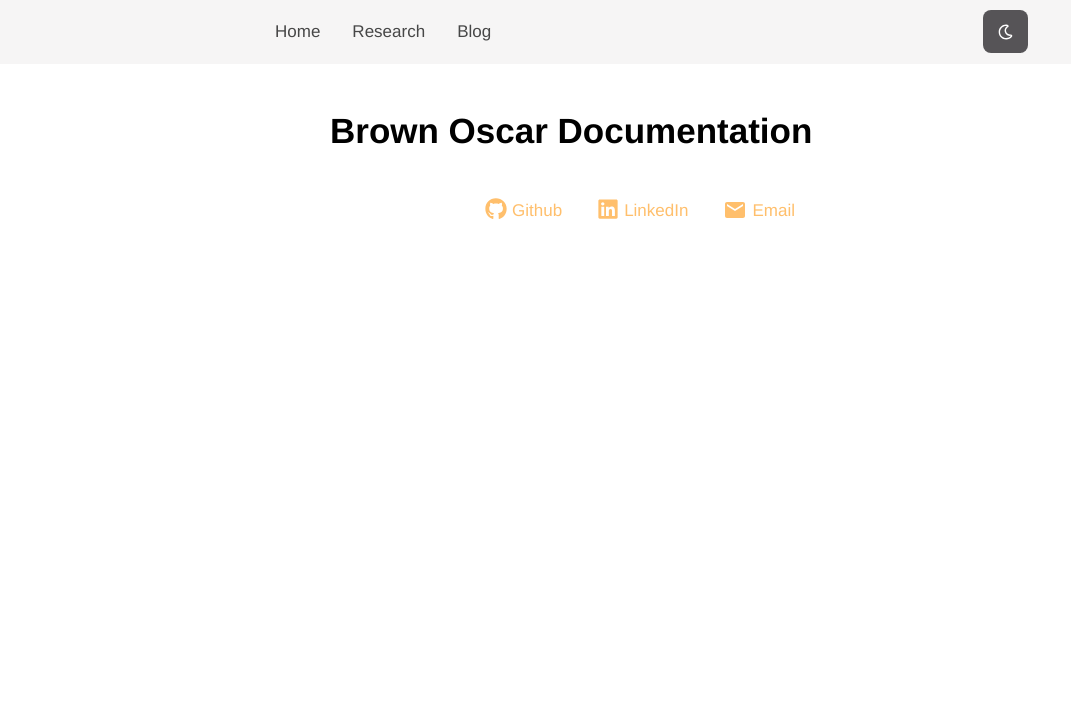
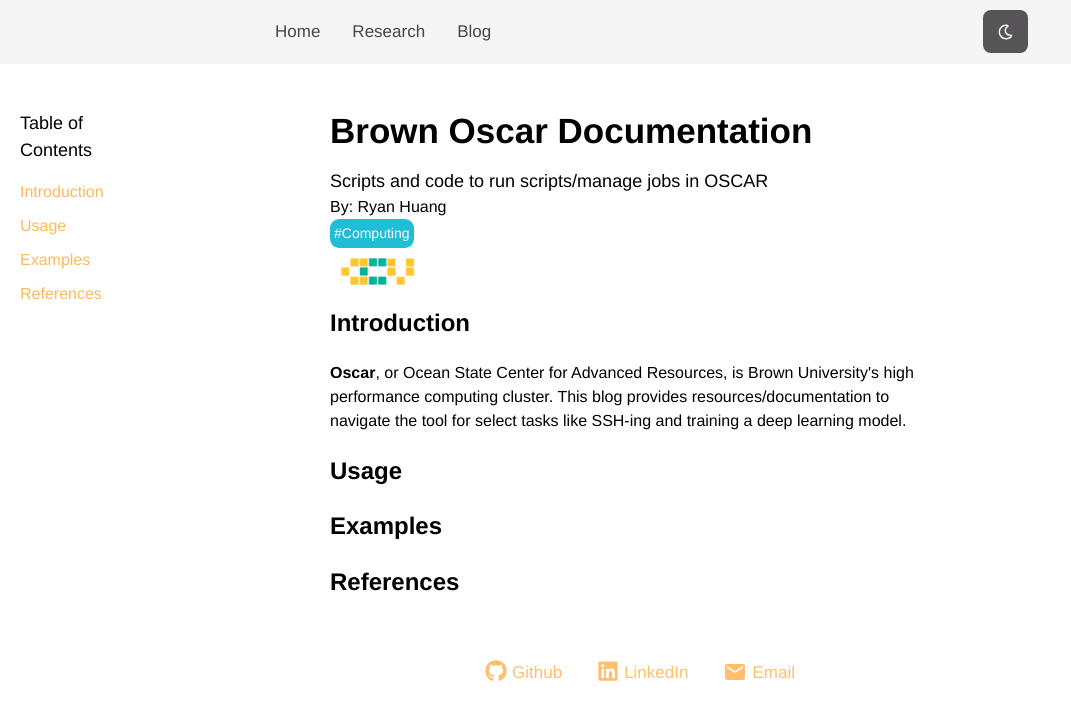
Before and after one commit to ryanhuang8/ryanhuang.dev, a React (Vite) app: page /blogs/oscar in a window 1280 px wide. Shown: the top 720 px of the page, without its empty margins (0-1071 px from the left). Built offline with nearby package versions, Linux system fonts and the light colour scheme; a web font is replaced by a local one.

Commit message:
feat: added oscar page

```diff
--- a/src/components/blogsPage/blogs/BlogBox.tsx
+++ b/src/components/blogsPage/blogs/BlogBox.tsx
@@ -1,3 +1,4 @@
+import { useNavigate } from "react-router-dom";
 import "../../../styles/blog.css";
 import { useTheme } from "../../ThemeContext";
 import TechBox from "../../startPage/TechBox";
@@ -8,17 +9,33 @@
   description: string;
   date: string;
   tags: string[];
+  link: string;
 }
 
-const BlogBox: React.FC<BlogBoxProps> = ({ title, date, tags, description }) => {
+const BlogBox: React.FC<BlogBoxProps> = ({
+  title,
+  date,
+  tags,
+  description,
+  link
+}) => {
   const { theme } = useTheme();
+  const navigate = useNavigate();
 
   const techBoxes = () => {
     return tags.map((tag, index) => <TechBox key={index} technology={tag} />);
   };
 
+  const handleOnClick = () => {
+    navigate("/blogs/" + link);
+  };
+
   return (
-    <div className={`blog-box ${theme}`}>
+    <div
+      className={`blog-box ${theme}`}
+      onClick={handleOnClick}
+      style={{ cursor: "pointer" }}
+    >
       <div className="project-title-blog">{title}</div>
       <div className="blog-date">{description}</div>
       <div className="blog-date">📆 {date}</div>
--- a/src/components/blogsPage/blogs/Oscar.tsx
+++ b/src/components/blogsPage/blogs/Oscar.tsx
@@ -1,15 +1,64 @@
+import React from "react";
 import { useTheme } from "../../ThemeContext";
 import "../../../styles/research.css";
 import "../../../styles/blog.css";
 import "../../../styles/start.css";
+import TechBox from "../../startPage/TechBox";
+import OscarImage from "../../../images/oscar.png";
 
 function Oscar() {
   const { theme } = useTheme();
   return (
     <div className={`container ${theme}`}>
-      <div className="column">
+      <div className="container-toc">
+        <div className="sidebar">
+          <div className="toc-title">Table of Contents</div>
+          <ul className="toc-list">
+            <li>
+              <a href="#section1">Introduction</a>
+            </li>
+            <li>
+              <a href="#section2">Usage</a>
+            </li>
+            <li>
+              <a href="#section3">Examples</a>
+            </li>
+            <li>
+              <a href="#section4">References</a>
+            </li>
+          </ul>
+        </div>
+      </div>
+      <div className="column content">
         <div className="title-intro-blog">
           <div className="title-blog">Brown Oscar Documentation</div>
+        </div>
+        <div className="blog-description">
+          Scripts and code to run scripts/manage jobs in OSCAR
+        </div>
+        <div>By: Ryan Huang</div>
+        <div className="technologies">
+          <TechBox technology="#Computing" />
+        </div>
+        <img className="oscar-image" src={OscarImage} />
+        <div id="section1" className="section">
+          <h2 className="section-title">Introduction</h2>
+          <b>Oscar</b>, or Ocean State Center for Advanced Resources, is Brown
+          University's high performance computing cluster. This blog provides
+          resources/documentation to navigate the tool for select tasks like
+          SSH-ing and training a deep learning model.
+        </div>
+        <div id="section2" className="section">
+          <h2 className="section-title">Usage</h2>
+          {/* Add usage content here */}
+        </div>
+        <div id="section3" className="section">
+          <h2 className="section-title">Examples</h2>
+          {/* Add examples content here */}
+        </div>
+        <div id="section4" className="section">
+          <h2 className="section-title">References</h2>
+          {/* Add references content here */}
         </div>
       </div>
     </div>
--- a/src/pages/Blog.tsx
+++ b/src/pages/Blog.tsx
@@ -15,13 +15,14 @@
           description="Scripts/Commands for OSCAR"
           date="June 19, 2024"
           tags={["#Computing"]}
+          link="oscar"
         />
-        <BlogBox title="In Progress" description="" date="" tags={[]} />
-        <BlogBox title="In Progress" description="" date="" tags={[]} />
-        <BlogBox title="In Progress" description="" date="" tags={[]} />
-        <BlogBox title="In Progress" description="" date="" tags={[]} />
-        <BlogBox title="In Progress" description="" date="" tags={[]} />
-        <BlogBox title="In Progress" description="" date="" tags={[]} />
+        <BlogBox title="In Progress" description="" date="" tags={[]} link="" />
+        <BlogBox title="In Progress" description="" date="" tags={[]} link="" />
+        <BlogBox title="In Progress" description="" date="" tags={[]} link="" />
+        <BlogBox title="In Progress" description="" date="" tags={[]} link="" />
+        <BlogBox title="In Progress" description="" date="" tags={[]} link="" />
+        <BlogBox title="In Progress" description="" date="" tags={[]} link="" />
         {/* <Template /> */}
       </div>
     </div>
--- a/src/style.css
+++ b/src/style.css
@@ -17,6 +17,10 @@
   /* font-weight: 500; */
   color: #ffb95d;
   text-decoration: inherit;
+  font-family: "proxima_nova_rgbold", Helvetica, Arial, sans-serif;
+}
+
+b {
   font-family: "proxima_nova_rgbold", Helvetica, Arial, sans-serif;
 }
 
--- a/src/styles/blog.css
+++ b/src/styles/blog.css
@@ -69,3 +69,53 @@
   margin-top: 85px;
   display: flex;
 }
+
+.blog-description {
+  font-size: 18px;
+  font-family: "proxima_nova_rgregular", Helvetica, Arial, sans-serif;
+  margin-top: 10px;
+}
+
+.container-toc {
+  width: 10%;
+  position: fixed; /* Keeps the sidebar fixed while scrolling */
+  top: 100px;
+  left: 10px;
+  height: 100%;
+  padding: 10px;
+  box-sizing: border-box;
+}
+
+/* Style for the ToC */
+.sidebar {
+  width: 100%; /* Ensures the sidebar occupies full width of container-toc */
+}
+
+.toc-title {
+  font-family: "proxima_nova_rgbold", Helvetica, Arial, sans-serif;
+  margin-bottom: 10px;
+  font-size: large;
+}
+
+.toc-list {
+  list-style-type: none;
+  padding: 0;
+}
+
+.toc-list li {
+  margin-bottom: 10px;
+}
+
+/* .toc-list li a {
+} */
+
+.section-title {
+  font-family: "proxima_nova_rgbold", Helvetica, Arial, sans-serif;
+}
+
+.oscar-image {
+  max-width: 75px;
+  height: auto;
+  display: block;
+  margin: 10px;
+}
```
Also changed, not shown: src/images/oscar.png (added).
